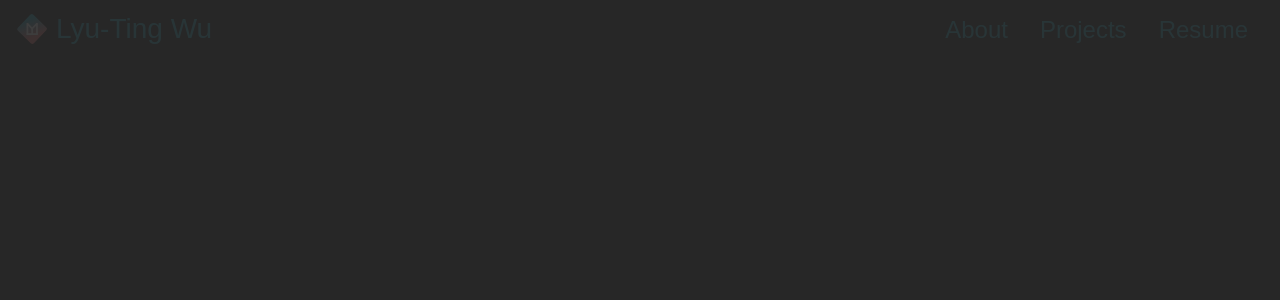
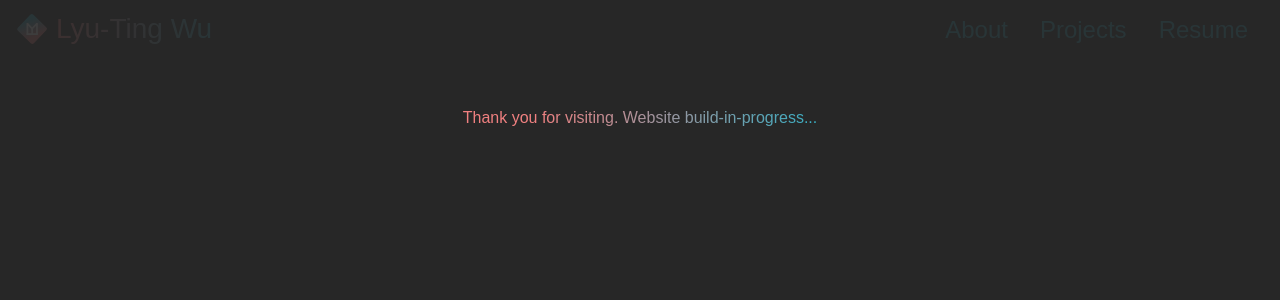
Before and after one commit to lyutingwu96/PersonalWebsite, a React (Vite) app: page / in a window 1280 px wide. Shown: the top 300 px of the page. Built offline with nearby package versions, Linux system fonts and the light colour scheme; a web font is replaced by a local one.

Commit message:
Add a build in progress text

```diff
--- a/src/App.tsx
+++ b/src/App.tsx
@@ -5,6 +5,9 @@ function App() {
   return (
     <div className="h-screen w-screen bg-[#272727]">
       <NavigationBar/>
+      <div className="mt-12 w-fit text-transparent bg-clip-text self-center mx-auto font-title bg-gradient-to-r from-pink from-[20%] to-green">
+        Thank you for visiting. Website build-in-progress...
+      </div>
     </div>
   )
 }
--- a/src/component/navigation/WebsiteTitle.tsx
+++ b/src/component/navigation/WebsiteTitle.tsx
@@ -4,8 +4,9 @@ import icon from "../../assets/icon.svg"
 export const WebsiteTitle : React.FC = () => {
   return (
       <div className={`
-          text-xl font-title text-transparent bg-clip-text bg-green flex opacity-10
-          hover:bg-gradient-to-r hover:from-pink hover:from-[20%] hover:to-green hover:opacity-100 duration-700
+          text-xl font-title text-transparent bg-clip-text flex
+          bg-gradient-to-r from-pink from-[20%] to-green
+          opacity-10 hover:opacity-100 duration-700
         `}>
         <img src={icon} alt="" className="w-8 mr-2"/>
           Lyu-Ting Wu
```
